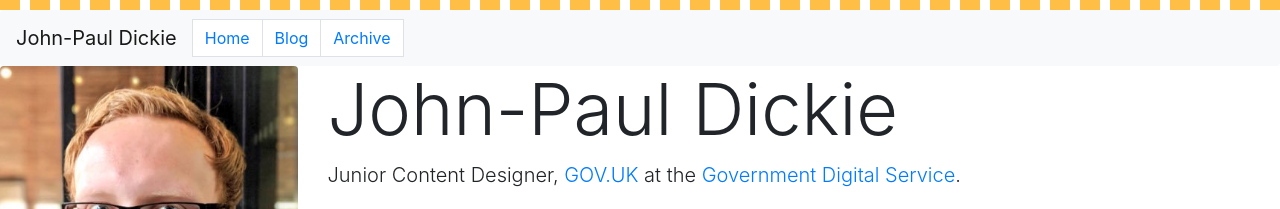
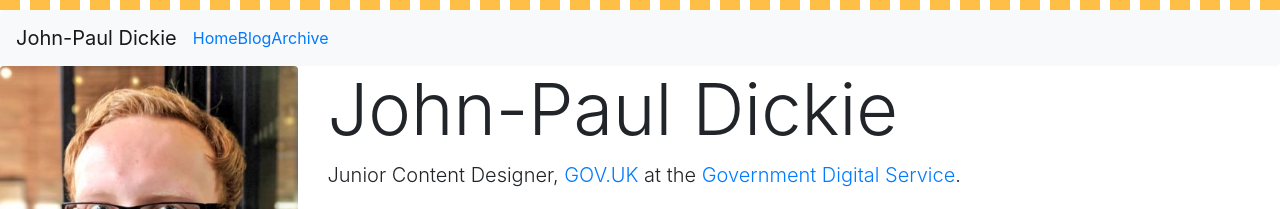
Before and after one commit to johnpauldickie/johnpauldickie.github.io, a Jekyll site: the page built from index.html, in a window 1280 px wide. Shown: the top 209 px of the page. Built offline with Jekyll 4.4.1, drawn with Linux system fonts in a browser that asks for light colours.

Commit message:
Navbar updates

```diff
--- a/_includes/header.html
+++ b/_includes/header.html
@@ -7,14 +7,14 @@
 
     <div class="navbar-collapse collapse" id="navbarsExample10" style="">
       <ul class="navbar-nav">
-        <li class="nav-item active">
-          <a href="/" class="page-link {% if page.url != "/blog/" and page.url != "/archive" %}active{% endif %}">Home</a>
+        <li class="nav-item {% if page.url != "/blog/" and page.url != "/archive" %}active{% endif %}">
+          <a href="/">Home</a>
         </li>
-        <li class="nav-item">
-          <a href="/blog" class="page-link {% if page.url == "/blog/" %}active{% endif %}">Blog</a>
+        <li class="nav-item {% if page.url == "/blog/" %}active{% endif %}">
+          <a href="/blog">Blog</a>
         </li>
-        <li class="nav-item">
-          <a href="/archive" class="page-link {% if page.url == "/archive" %}active{% endif %}">Archive</a>
+        <li class="nav-item {% if page.url == "/archive" %}active{% endif %}">
+          <a href="/archive">Archive</a>
         </li>
       </ul>
     </div>
```
